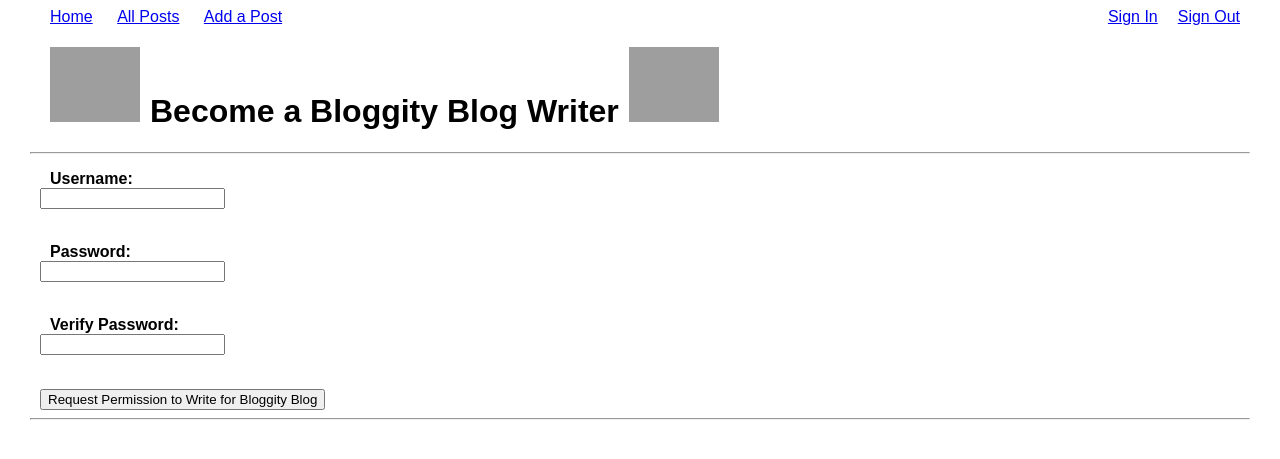
After one commit to MawsayB/blogz, a Flask app: page /signup in a window 1280 px wide. The commit adds this page. Shown: the top 459 px of the page. Run offline with Flask 2, Linux system fonts and the light colour scheme; grey boxes are pictures that could not be loaded.

Commit message:
added features minus dynamic user pages

```diff
--- a/Templates/add_entry.html
+++ b/Templates/add_entry.html
@@ -18,7 +18,9 @@
             <textarea class="box" name='content' rows="10" cols="90"/>{{content}}</textarea>
         </label>
         <p class="error">{{content_error}}</p><br>
-        <input type="hidden" name="id" value="{{id}}" />
+
+        <input type="hidden" name="blog_id" value="{{blog_id}}" />
+
         <input type="submit" value='Publish!' />
     </form>
 
--- a/Templates/base.html
+++ b/Templates/base.html
@@ -10,15 +10,25 @@
 
             *{
                 margin-left: 10px;
+                margin-right: 10px;
                 font-family: Arial, Helvetica, sans-serif;
+            }
+
+            .right {
+                float: right;
             }
         </style>
     </head>
 <body>
 
     <div>
-        <a href = "http://localhost:5000/blog">Read Blog</a> &nbsp;
+        <span>
+        <a href = "http://localhost:5000/">Home</a>
+        <a href = "http://localhost:5000/blog">All Posts</a>
         <a href = "http://localhost:5000/newpost">Add a Post</a>
+        <a class="right" href = "http://localhost:5000/logout">Sign Out</a>
+        <a class="right" href = "http://localhost:5000/login">Sign In</a>
+        </span>
      </div>
 
      <div>
@@ -27,10 +37,23 @@
 
      <hr>
 
+     <!-- make sure flash works! -->
+     {% with messages = get_flashed_messages(with_categories=True) %}
+        <ul>
+        {% for category,message in messages %}
+            <li class="{{category}}">{{message}}</li>
+        {% endfor %}
+        </ul>
+    {% endwith %}
+
     {% block content %}
         {% for post in post %}
         <h2><a href ="/blog?id={{post.id}}">{{post.title}}</a></h2>
         <p>{{post.content}}<p>
+        <h5>Author: {{user.username}}</h5>
+
+        <!-- need to add author name listing to template -->
+
         <hr>
         {% endfor %}
     {% endblock %}
--- a/Templates/one_entry.html
+++ b/Templates/one_entry.html
@@ -3,6 +3,8 @@
 {% block content %}
         <h2>{{post.title}}</h2>
         <p>{{post.content}}<p>
+     <!--need to link author to field below -->
+        <h5>Author:{{username}}</h5>
         <hr>
 
 {% endblock %}
--- /dev/null
+++ b/Templates/signup.html
@@ -0,0 +1,35 @@
+{% extends "base.html" %}
+
+{% block content %}
+    <style>
+        .error { color: blue;
+        }
+    </style>
+
+    <form method='post'>
+        <label>
+            <b>Username:</b><br>
+
+            <input name='username' type="text" value='{{username}}' />
+            <p class="error">{{username_error}}</p>
+        </label><br>
+
+        <label>
+            <b>Password:</b><br>
+            <input name='password' type="password" value='{{password}}' />
+        </label>
+        <p class="error">{{password_error}}</p><br>
+
+        <label>
+                <b>Verify Password:</b><br>
+                <input name='verpassword' type="password" value='{{verpassword}}' />
+            </label>
+            <p class="error">{{verpassword_error}}</p><br>
+
+        <input type="hidden" name="user-id" value="{{user_id}}" />
+
+        <input type="submit" value='Request Permission to Write for Bloggity Blog' />
+    </form>
+    <hr />
+
+{% endblock %}
--- a/main.py
+++ b/main.py
@@ -4,33 +4,80 @@ import cgi
 
 app = Flask(__name__)
 app.config['DEBUG'] = True
-app.config['SQLALCHEMY_DATABASE_URI'] = 'mysql+pymysql://build-a-blog:mbmadethis@localhost:8889/build-a-blog'
+app.config['SQLALCHEMY_DATABASE_URI'] = 'mysql+pymysql://blogz:mbadded@localhost:8889/blogz'
 app.config['SQLALCHEMY_ECHO'] = True
 db = SQLAlchemy(app)
+app.secret_key = 'xQlpp426ff'
 
 class Blog(db.Model):
 
     id = db.Column(db.Integer, primary_key=True)
     title = db.Column(db.String(120))
     content = db.Column(db.String(2500))
+    owner_id = db.Column(db.Integer, db.ForeignKey('user.id'))
 
-    def __init__(self, title, content):
+    def __init__(self, title, content, owner):
         self.title = title
         self.content = content
+        self.owner = owner
+
+
+class User(db.Model):
+
+    id = db.Column(db.Integer, primary_key=True)
+    username = db.Column(db.String(120), unique=True)
+    password = db.Column(db.String(120))
+    blogs = db.relationship(Blog, backref='owner')
+
+    def __init__(self, username, password):
+        self.username = username
+        self.password = password
+
+@app.before_request
+def require_login():
+    allowed_routes = ['login', 'blog' , 'display_signup_form', 'index']
+    if request.endpoint not in allowed_routes and 'username' not in session:
+        return redirect('/login')
+
+@app.route('/logout')
+def logout():
+    del session['username']
+    return redirect('/blog')
+
+@app.route('/login', methods=['POST', 'GET'])
+def login():
+    if request.method == 'POST':
+        username = request.form['username']
+        password = request.form['password']
+        user = User.query.filter_by(username=username).first()
+
+        if user and user.password == password:
+            session['username'] = username
+            flash('Logged in')
+            return redirect('/newpost')
+        else:
+            flash('User password incorrect, or user does not exist', 'error')
+
+    return render_template('login.html', page_heading = "Write a Bloggity Blog Post!")
 
 @app.route('/blog', methods=['POST', 'GET'])
-def index():
+def blog():
     id = request.args.get('id')
 
     if id == None:
         post = Blog.query.all()
-        return render_template('base.html', page_heading = "I Built a Bloggity Blog!", post=post)
+        user = User.query.all()
+        return render_template('base.html', page_heading = "The Incredible Bloggity Blog!",
+        post=post, user=user)
     else:
         post = Blog.query.get(id)
         return render_template('one_entry.html', page_heading = "I Built a Bloggity Blog!", post=post)
 
 @app.route('/newpost', methods=['POST', 'GET'])
 def newpost():
+    owner = User.query.filter_by(username=session['username']).first()
+    blog_id = None
+
     if request.method == 'POST':
         title = request.form['title']
         content = request.form['content']
@@ -44,9 +91,10 @@ def newpost():
             content_error = "Don't you want to write something?"
 
         if title_error or content_error:
-            return render_template('add_entry.html', page_heading="Add a Blog Entry", title=title, title_error=title_error, content=content, content_error=content_error)
+            return render_template('add_entry.html', page_heading="Add a Blog Entry", title=title,
+            title_error=title_error, content=content, content_error=content_error)
         else:
-            new_post = Blog(title, content)
+            new_post = Blog(title, content, owner)
             db.session.add(new_post)
             db.session.commit()
 
@@ -54,7 +102,62 @@ def newpost():
             return redirect('/blog?id=' + id)
 
     return render_template('add_entry.html', page_heading = "Add a Blog Entry", title='', title_error='',
-    content='', content_error='')
+    content='', content_error='', blog_id = blog_id)
+
+@app.route('/', methods=['POST', 'GET'])
+def index():
+    id = request.args.get('id')
+    user = User.query.all()
+    return render_template('index.html', page_heading = "The Incredible Bloggity Blog!", user=user)
+
+@app.route('/signup')
+def display_signup_form():
+    return render_template('signup.html', page_heading = "Become a Bloggity Blog Writer",
+    username='', username_error='', password='', password_error='', verpassword='', verpassword_error='')
+
+@app.route('/signup', methods=['POST', 'GET'])
+def signup():
+    if request.method == 'POST':
+        username = request.form['username']
+        password = request.form['password']
+        verpassword = request.form['verpassword']
+
+        username_error=''
+        password_error=''
+        verpassword_error=''
+
+        if len(username) == 0:
+            username_error = 'Please enter a username.'
+        if len(username) >= 1 and len(username) < 3:
+            username_error = 'Please re-enter a username that is at least 3 characters long.'
+
+        if len(password) == 0:
+            password_error = 'Please enter a password.'
+        if len(password) >= 1 and len(password) < 3:
+            password_error = 'Please re-enter a password that is at least 3 characters long.'
+
+        if len(verpassword) == 0:
+            verpassword_error = 'Please verify your password.'
+        if verpassword != verpassword.replace(verpassword, password):
+            verpassword_error = 'Passwords do not match. Try again.'
+
+        if not username_error and not password_error and not verpassword_error:
+            existing_user = User.query.filter_by(username=username).first()
+            #need to finish: User enters new, valid username, a valid password, and verifies password correctly
+            # and is redirected to the '/newpost' page with their username being stored in a session.
+            if not existing_user:
+                new_user = User(username, password)
+                db.session.add(new_user)
+                db.session.commit()
+                session['username'] = username
+                flash('Welcome Newest Bloggity Blog Writer!')
+                return render_template('add_entry.html')
+            else:
+                return "<h3>That username already exists.</h3>"
+
+    return render_template('signup.html', page_heading = "Become a Bloggity Blog Writer",
+        username=username, username_error=username_error, password='', password_error=password_error,
+        verpassword='', verpassword_error=verpassword_error)
 
 if __name__ == '__main__':
     app.run()
```
Also changed, not shown: Templates/index.html (added, +20 -0 lines), Templates/login.html (added, +28 -0 lines), Templates/singleUser.html (added, +14 -0 lines).
